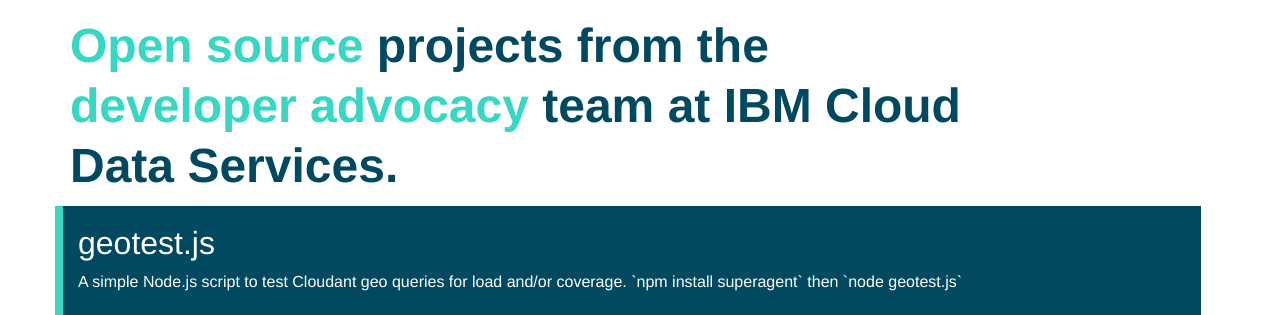
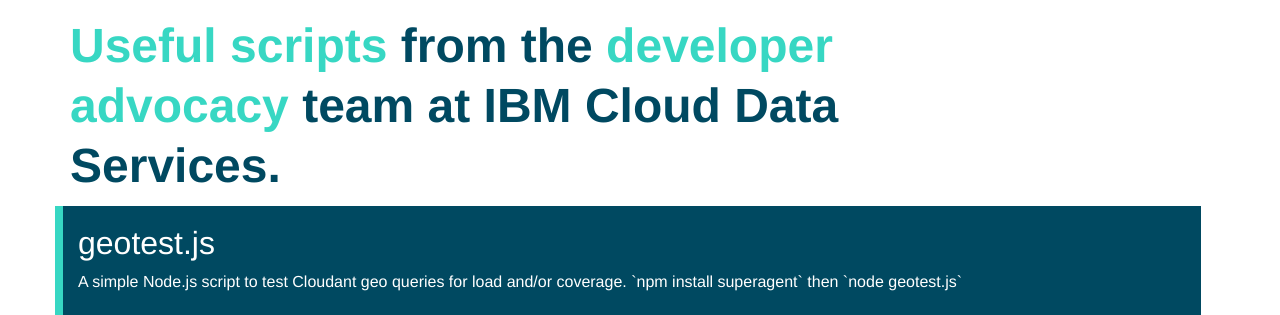
Before and after one commit to ibm-watson-data-lab/ibm-cds-labs-old, a Jekyll site: the page built from gists.html, in a window 1280 px wide, cut to the strip 164-479 px from the top of the page. Built offline with Jekyll 4.4.1, drawn with Linux system fonts in a browser that asks for light colours; nearby versions of some CDN libraries.

Commit message:
better intro blurb

```diff
--- a/_layouts/default.html
+++ b/_layouts/default.html
@@ -7,13 +7,6 @@
 
   <div id="content">
     <div class="container">
-
-      <div id="preface" class="row">
-        <div class="col-md-12">
-          <h1><span class="hl">Open source</span> projects from the <span class="hl">developer advocacy</span> team at IBM Cloud Data Services.
-          </h1>
-        </div>
-      </div>
 
         <!--<div class="row" >
           <div id="facets" class="col-md-10" >
--- a/gists.html
+++ b/gists.html
@@ -2,6 +2,13 @@
 layout: default
 title: Gists (Code Snippets)
 ---
+<div id="preface" class="row">
+  <div class="col-md-12">
+    <h1><span class="hl">Useful scripts</span> from the <span class="hl">developer advocacy</span> team at IBM Cloud Data Services.
+    </h1>
+  </div>
+</div>
+
 {% for repo in site.selectedgists %}
   {% assign loopindex = forloop.index | modulo: 2 %}
   {% if loopindex == 1 %}
```
Also changed, not shown: index.html (+7 -0 lines).
